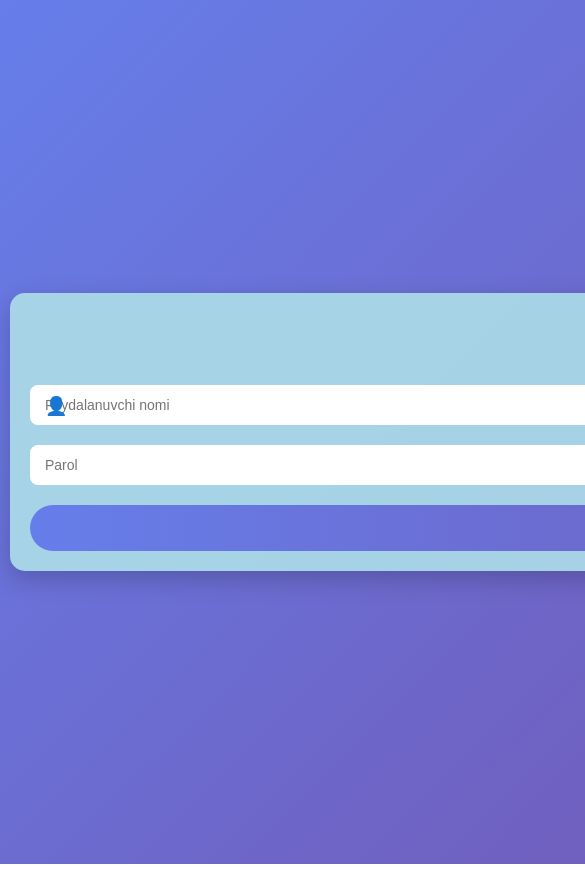
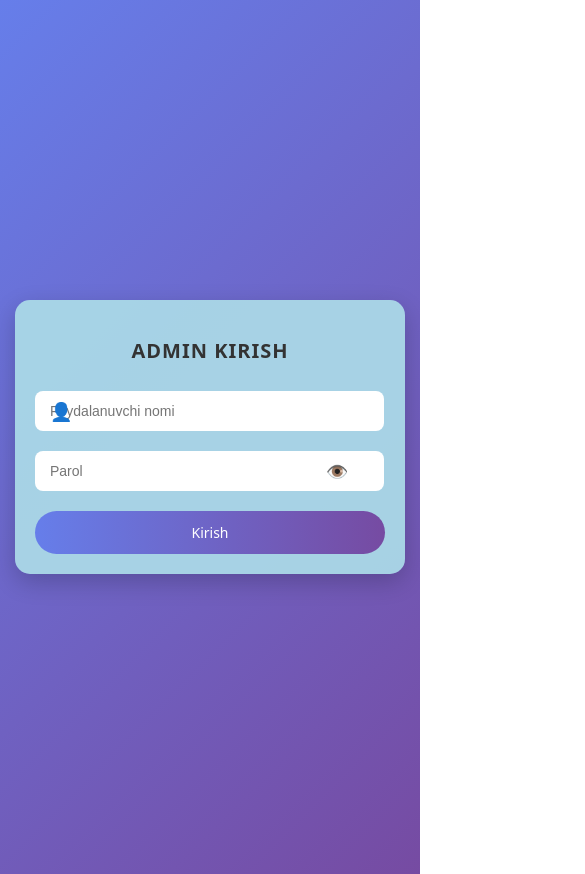
Before and after one commit to qobilovfirdavs02/Persons_react, a React (Vite) app: page /admin in a window 390 px wide. Shown: the top 874 px of the page, 585 px wide, since content can reach past the window. Built offline with nearby package versions, Linux system fonts and the light colour scheme.

Commit message:
first deploying

```diff
--- a/src/App.css
+++ b/src/App.css
@@ -56,6 +56,8 @@
   position: relative;
   bottom: 0;
   width: 100%;
+  margin-bottom: 20px;
+  border-radius: 7px;
   padding: 20px 0;
   background: linear-gradient(90deg, #00c6ff, #0072ff);
   box-shadow: 0 -5px 15px rgba(0, 198, 255, 0.5), 0 -10px 30px rgba(0, 114, 255, 0.3);
--- a/src/components/SearchBlock.css
+++ b/src/components/SearchBlock.css
@@ -6,6 +6,7 @@
   min-height: 100vh;
   width: 100vw;
   display: flex;
+  margin-bottom: 20px;
   flex-direction: row;
   background: linear-gradient(135deg, #f0f2f5, #e0e4e8);
   font-family: 'Poppins', sans-serif;
@@ -14,17 +15,37 @@
 
 .dark-mode.search-page {
   background: linear-gradient(135deg, #1a252f, #2c3e50);
+  border-radius: 7px;
 }
 
-/* Search Block (Avvalgi Holat) */
-.search-block {
-  width: 50%; /* Ekran yarmisi */
+/* Mobil uchun ustunli joylashuv */
+@media (max-width: 768px) {
+  .search-page {
+    flex-direction: column;
+    align-items: center;
+    justify-content: center;
+  }
+}
+
+/* Search Block */
+.search-block,
+.news-block {
+  width: 90%;
   padding: 40px 20px;
   display: flex;
   flex-direction: column;
   align-items: center;
 }
 
+@media (max-width: 768px) {
+  .search-block,
+  .news-block {
+    width: 88%;
+    padding: 20px 15px;
+  }
+}
+
+/* Dark mode uchun */
 .theme-btn {
   position: absolute;
   top: 20px;
@@ -41,14 +62,16 @@
   transform: scale(1.2);
 }
 
-.search-block h2 {
+.search-block h2,
+.news-block h2 {
   font-size: 28px;
-  margin-bottom: 30px;
+  margin-bottom: 20px;
   color: #333;
   text-align: center;
 }
 
-.dark-mode .search-block h2 {
+.dark-mode .search-block h2,
+.dark-mode .news-block h2 {
   color: #fff;
 }
 
@@ -67,8 +90,16 @@
   box-shadow: 0 8px 20px rgba(0, 0, 0, 0.3);
 }
 
+/* Mobil ekranda formaning kengligini oshirish */
+@media (max-width: 768px) {
+  .search-form {
+    max-width: 90%;
+    width: 90%;
+  }
+}
+
 .search-input {
-  width: 100%;
+  width: 88%;
   padding: 15px 25px;
   font-size: 18px;
   border: none;
@@ -82,7 +113,9 @@
 .dark-mode .search-input {
   background: rgba(255, 255, 255, 0.1);
   color: #fff;
+  width: 90%;
 }
+
 
 .search-input::placeholder {
   color: #999;
@@ -92,16 +125,14 @@
   color: #aaa;
 }
 
-.search-input:focus {
-  background: rgba(255, 255, 255, 0.9);
-  box-shadow: 0 0 10px rgba(74, 144, 226, 0.5);
+/* Mobil ekranda input kengligini to‘liq qilish */
+@media (max-width: 768px) {
+  .search-input {
+    width: 90%;
+  }
 }
 
-.dark-mode .search-input:focus {
-  background: rgba(255, 255, 255, 0.2);
-  box-shadow: 0 0 10px rgba(74, 144, 226, 0.3);
-}
-
+/* User list */
 .user-list {
   width: 100%;
   max-width: 600px;
@@ -125,7 +156,6 @@
 
 .dark-mode .user-item {
   background: rgba(52, 73, 94, 0.9);
-  box-shadow: 0 4px 15px rgba(0, 0, 0, 0.3);
 }
 
 .user-item:hover {
@@ -156,29 +186,17 @@
   color: #ccc;
 }
 
-/* Yangiliklar Bloki */
+/* News block */
 .news-block {
-  width: 50%; /* Ekran yarmisi */
+  width: 90%;
   padding: 40px 20px;
   display: flex;
   flex-direction: column;
   align-items: center;
-  background: rgba(255, 255, 255, 0.1); /* Engil shaffof fon */
 }
 
 .dark-mode .news-block {
   background: rgba(0, 0, 0, 0.1);
-}
-
-.news-block h2 {
-  font-size: 28px;
-  margin-bottom: 30px;
-  color: #333;
-  text-align: center;
-}
-
-.dark-mode .news-block h2 {
-  color: #fff;
 }
 
 .news-content {
@@ -206,27 +224,15 @@
   color: #ccc;
 }
 
+/* Mobil ekranda elementlar to‘liq kenglikda */
 @media (max-width: 768px) {
-  .search-page {
-    flex-direction: column;
-  }
-
-  .search-block,
-  .news-block {
+  .news-content {
+    max-width: 100%;
     width: 100%;
-    padding: 20px 15px;
-  }
-
-  .search-form,
-  .news-content {
-    max-width: 90%;
-  }
-
-  .user-list {
-    max-width: 90%;
   }
 }
 
+/* Mobil ekran uchun o‘lchamlarni optimallashtirish */
 @media (max-width: 480px) {
   .search-block h2,
   .news-block h2 {
@@ -248,7 +254,7 @@
   }
 }
 
-
+/* Yangiliklar uchun */
 .news-item {
   margin-bottom: 20px;
 }
--- a/src/components/admin/AdminPanel.css
+++ b/src/components/admin/AdminPanel.css
@@ -172,7 +172,7 @@
 }
 
 .user-table {
-  width: 100%;
+  width: 95%;
   border-collapse: collapse;
   min-width: 600px;
 }
@@ -185,7 +185,7 @@
 
 .light-mode .user-table th {
   background: #f8f9fa;
-  color: #555;
+  color: #2c2c2c;
 }
 
 .dark-mode .user-table th {
@@ -257,7 +257,7 @@
 }
 
 .light-mode .no-users {
-  color: #666;
+  color: #3a3a3a;
 }
 
 .dark-mode .no-users {
@@ -314,7 +314,7 @@
 }
 
 .admin-input {
-  width: 100%;
+  width: 95%;
   padding: 12px 40px 12px 15px;
   font-size: 14px;
   border: none;
@@ -441,7 +441,7 @@
   border-radius: 8px;
   background: #f0f2f5;
   color: #333;
-  width: 100%;
+  width: 90%;
   max-width: 300px;
   outline: none;
 }
--- a/src/components/admin/Login.css
+++ b/src/components/admin/Login.css
@@ -1,13 +1,15 @@
+/* ✅ Login sahifasi umumiy stil */
 .login-container {
   height: 100vh;
-  display: inline-flex;
-  width: 180vh;
+  width: 100vw;
+  display: flex;
   justify-content: center;
   align-items: center;
   background: linear-gradient(135deg, #667eea, #764ba2);
-  padding: 10px;
+  padding: 20px;
 }
 
+/* ✅ Login form */
 .login-form {
   background: rgba(170, 217, 231, 0.95);
   padding: 30px;
@@ -18,6 +20,14 @@
   animation: fadeIn 0.5s ease;
 }
 
+/* ✅ Katta ekranlarda ortiqcha kenglik bo‘lmasligi uchun */
+@media (min-width: 1200px) {
+  .login-container {
+    max-width: 90%;
+  }
+}
+
+/* ✅ Login sarlavhasi */
 .login-title {
   font-size: clamp(20px, 5vw, 28px);
   color: #333;
@@ -27,13 +37,14 @@
   letter-spacing: 1px;
 }
 
+/* ✅ Input maydonlari */
 .input-group {
   position: relative;
   margin-bottom: 20px;
 }
 
 .login-input {
-  width: 85%;
+  width: 91%;
   padding: 12px 40px 12px 15px;
   font-size: 14px;
   border: none;
@@ -49,6 +60,7 @@
   background: #fff;
 }
 
+/* ✅ Input icon */
 .input-icon {
   position: absolute;
   top: 50%;
@@ -58,6 +70,7 @@
   color: #666;
 }
 
+/* ✅ Parol ko‘rsatish tugmasi */
 .show-password-btn {
   position: absolute;
   top: 50%;
@@ -75,6 +88,7 @@
   color: #333;
 }
 
+/* ✅ Xato xabari */
 .login-error {
   color: #ff4d4d;
   text-align: center;
@@ -82,6 +96,7 @@
   font-size: 12px;
 }
 
+/* ✅ Login tugmasi */
 .login-btn {
   width: 100%;
   padding: 12px;
@@ -99,6 +114,7 @@
   box-shadow: 0 5px 15px rgba(102, 126, 234, 0.4);
 }
 
+/* ✅ Animatsiya */
 @keyframes fadeIn {
   from {
     opacity: 0;
@@ -110,9 +126,43 @@
   }
 }
 
+/* ✅ Planshet (768px dan kichik) */
+@media (max-width: 768px) {
+  .login-container {
+    padding: 15px;
+  }
+
+  .login-form {
+    max-width: 90%;
+    padding: 25px;
+  }
+
+  .login-title {
+    font-size: 22px;
+  }
+
+  .login-input {
+    font-size: 16px;
+  }
+}
+
+/* ✅ Mobil (480px dan kichik) */
 @media (max-width: 480px) {
   .login-form {
+    max-width: 90%;
     padding: 20px;
-    max-width: 100%;
+  }
+
+  .login-title {
+    font-size: 20px;
+  }
+
+  .login-input {
+    font-size: 14px;
+    padding: 12px 15px;
+  }
+
+  .login-btn {
+    font-size: 14px;
   }
 }
```
